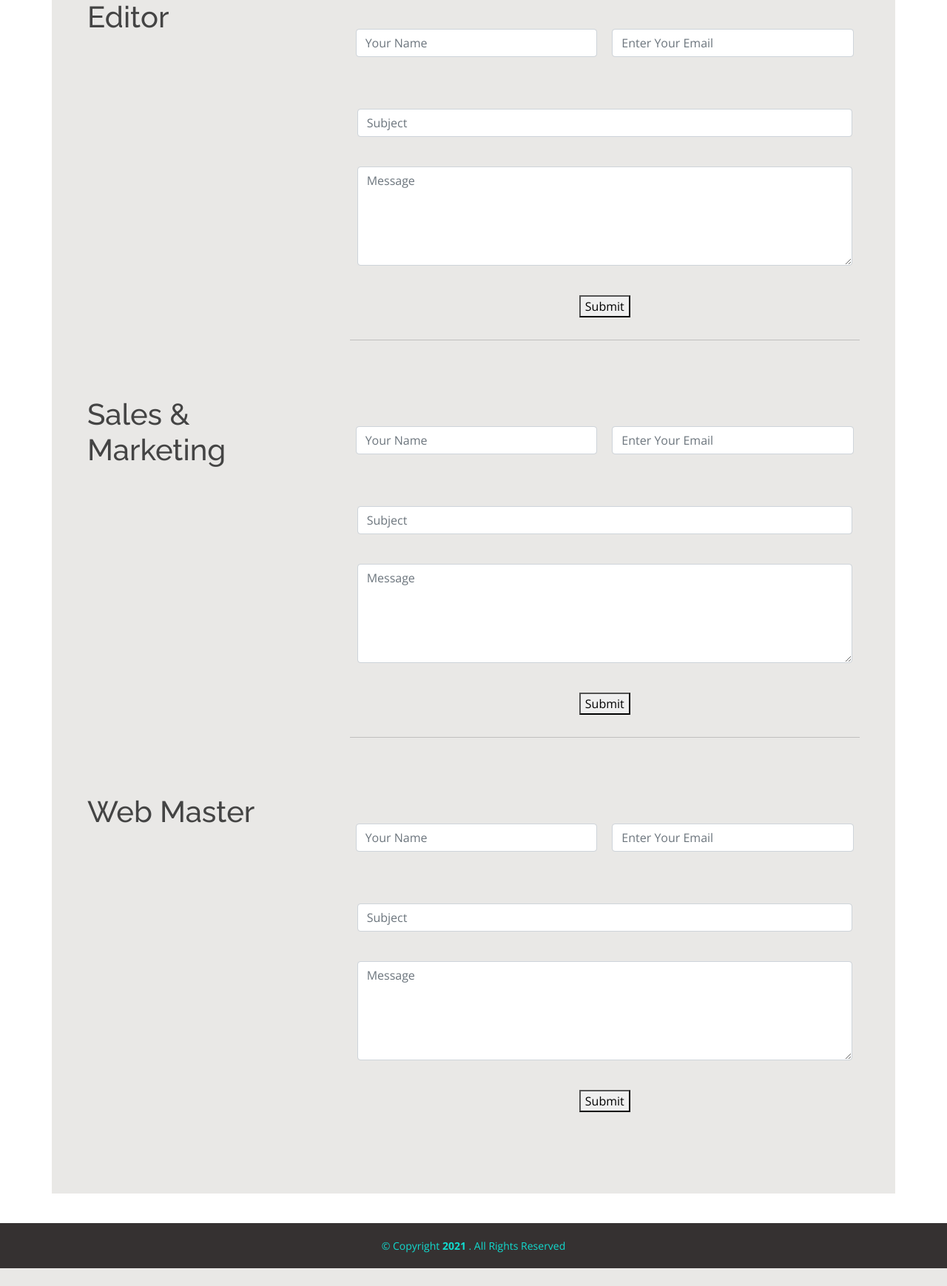
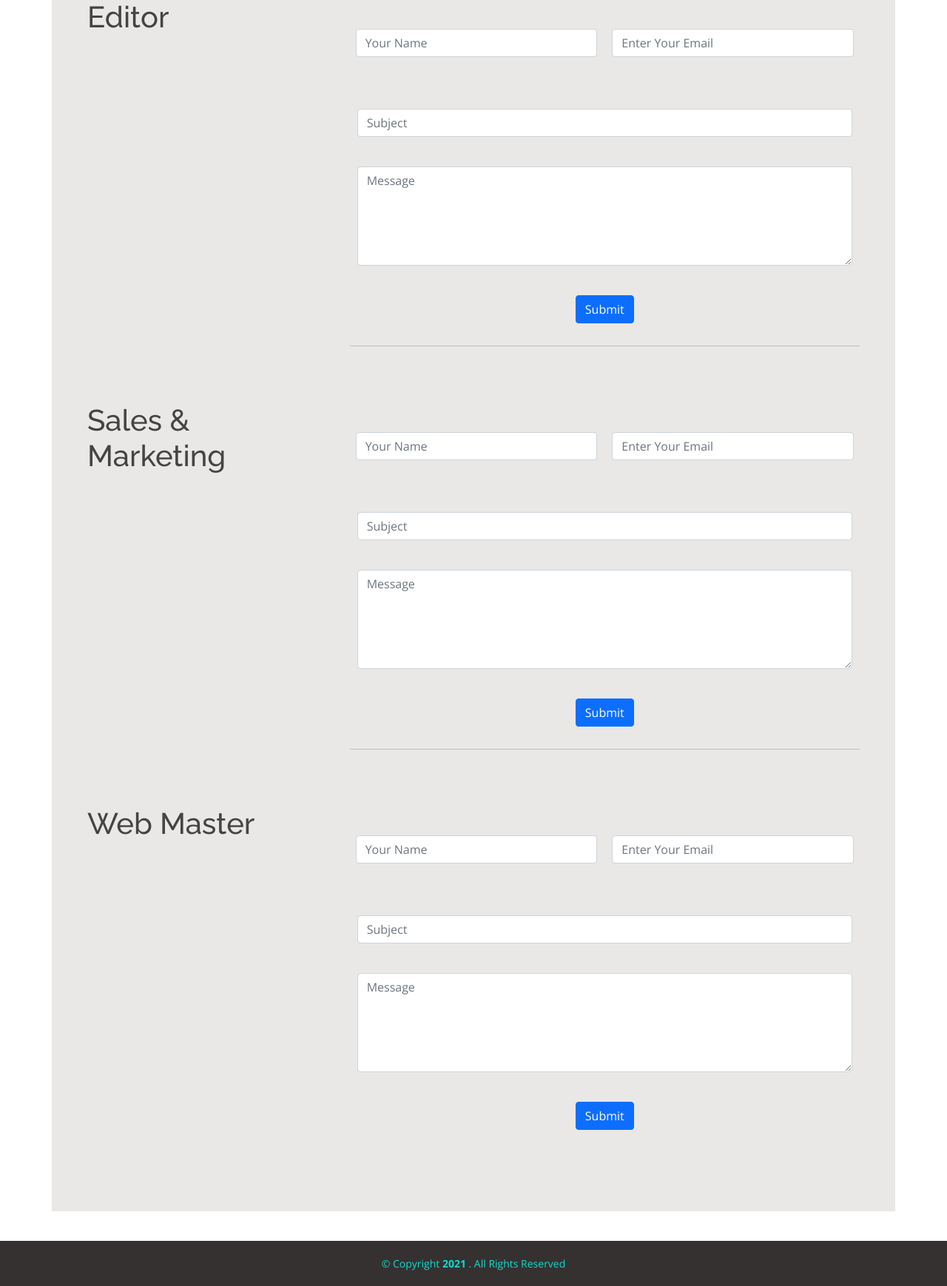
Before and after one commit to Raja-Omer-Mustafa/ccedigest, a PHP site: page /contact.php in a window 1280 px wide. Shown: the part 765-2503 px from the top of the page at 74% size. Before the commit the page ends 2479 px from the top, so only its background shows below. Run offline with PHP 8.4, Linux system fonts and the light colour scheme.

Commit message:
bugs-solved-alerts-added

```diff
--- a/contact.php
+++ b/contact.php
@@ -100,7 +100,7 @@ Sector I-8/1, Islamabad, Pakistan</pre
             </div>
             <div class="col-lg-8 mt-5 mt-lg-0">
            <form role="form" id='myForm' class="php-email-form">
-           <h4 class="Editor-Sent-notification text-center"></h4>
+           <h4 class="Editor-Sent-notification text-center alert-success" role='alert'></h4>
                 <div class="row">
                   <div class="col-md-6 form-group">
                     <input
@@ -137,7 +137,7 @@ Sector I-8/1, Islamabad, Pakistan</pre
                              <textarea id="editorBody" rows="5" class="form-control" name="editorMessage" placeholder="Message"></textarea>
                 </div>
                 <div class="text-center">
-                   	<button type="submit" onclick="editorContact()" value="Send An Email">Submit</button>
+                   	<button type="submit" class="btn btn-primary "  onclick="editorContact()" value="Send An Email">Submit</button>
                 </div>
               </form>
               <hr />
@@ -147,7 +147,7 @@ Sector I-8/1, Islamabad, Pakistan</pre
             </div>
             <div class="col-lg-8 mt-5 mt-lg-0">
               <form role="form" id='myForm1' class="php-email-form">
-           <h4 class="Sales-Sent-notification text-center"></h4>
+           <h4 class="Sales-Sent-notification text-center alert-success" role='alert'></h4>
                 <div class="row">
                   <div class="col-md-6 form-group">
                     <input
@@ -184,7 +184,7 @@ Sector I-8/1, Islamabad, Pakistan</pre
                              <textarea id="SalesBody" rows="5" class="form-control" name="message" placeholder="Message"></textarea>
                 </div>
                 <div class="text-center">
-                   	<button type="submit" onclick="salesAndMarketingContact()" value="Send An Email">Submit</button>
+                   	<button type="submit" class="btn btn-primary" onclick="salesAndMarketingContact()" value="Send An Email">Submit</button>
                 </div>
               </form>
               <hr />
@@ -195,7 +195,7 @@ Sector I-8/1, Islamabad, Pakistan</pre
             </div>
             <div class="col-lg-8 mt-5 mt-lg-0">
              <form role="form" id='myForm2' class="php-email-form">
-           <h4 class="Web-Sent-notification text-center"></h4>
+           <h4 class="Web-Sent-notification text-center alert-success" role='alert'></h4>
                 <div class="row">
                   <div class="col-md-6 form-group">
                     <input
@@ -232,7 +232,7 @@ Sector I-8/1, Islamabad, Pakistan</pre
                              <textarea id="WebBody" rows="5" class="form-control" name="message" placeholder="Message"></textarea>
                 </div>
                 <div class="text-center">
-                   	<button type="submit" onclick="webMasterContact()" value="Send An Email">Submit</button>
+                   	<button type="submit" class="btn btn-primary" onclick="webMasterContact()" value="Send An Email">Submit</button>
                 </div>
               </form>
             </div>
--- a/index.php
+++ b/index.php
@@ -19,13 +19,11 @@ $magazine = $magazines[$id];
       href="https://fonts.googleapis.com/css?family=Open+Sans:300,300i,400,400i,600,600i,700,700i|Raleway:300,300i,400,400i,500,500i,600,600i,700,700i|Poppins:300,300i,400,400i,500,500i,600,600i,700,700i"
       rel="stylesheet"
     />
-
     <!-- Google Fonts -->
     <link
       href="https://fonts.googleapis.com/css?family=Open+Sans:300,300i,400,400i,600,600i,700,700i|Raleway:300,300i,400,400i,500,500i,600,600i,700,700i|Poppins:300,300i,400,400i,500,500i,600,600i,700,700i"
       rel="stylesheet"
     />
-
     <!-- Vendor CSS Files -->
     <link href="assets/vendor/aos/aos.css" rel="stylesheet" />
     <link
@@ -356,7 +354,7 @@ $magazine = $magazines[$id];
         var swiper = new Swiper('.mySwiper', {
           cssMode: true,
           slidesPerView: 6,
-          spaceBetween: 30,
+          spaceBetween: 20,
           navigation: {
             nextEl: '.swiper-button-next',
             prevEl: '.swiper-button-prev',
```
Also changed, not shown: advertise-with-us.php (+17 -10 lines), assets/css/style.css (+0 -61 lines).
